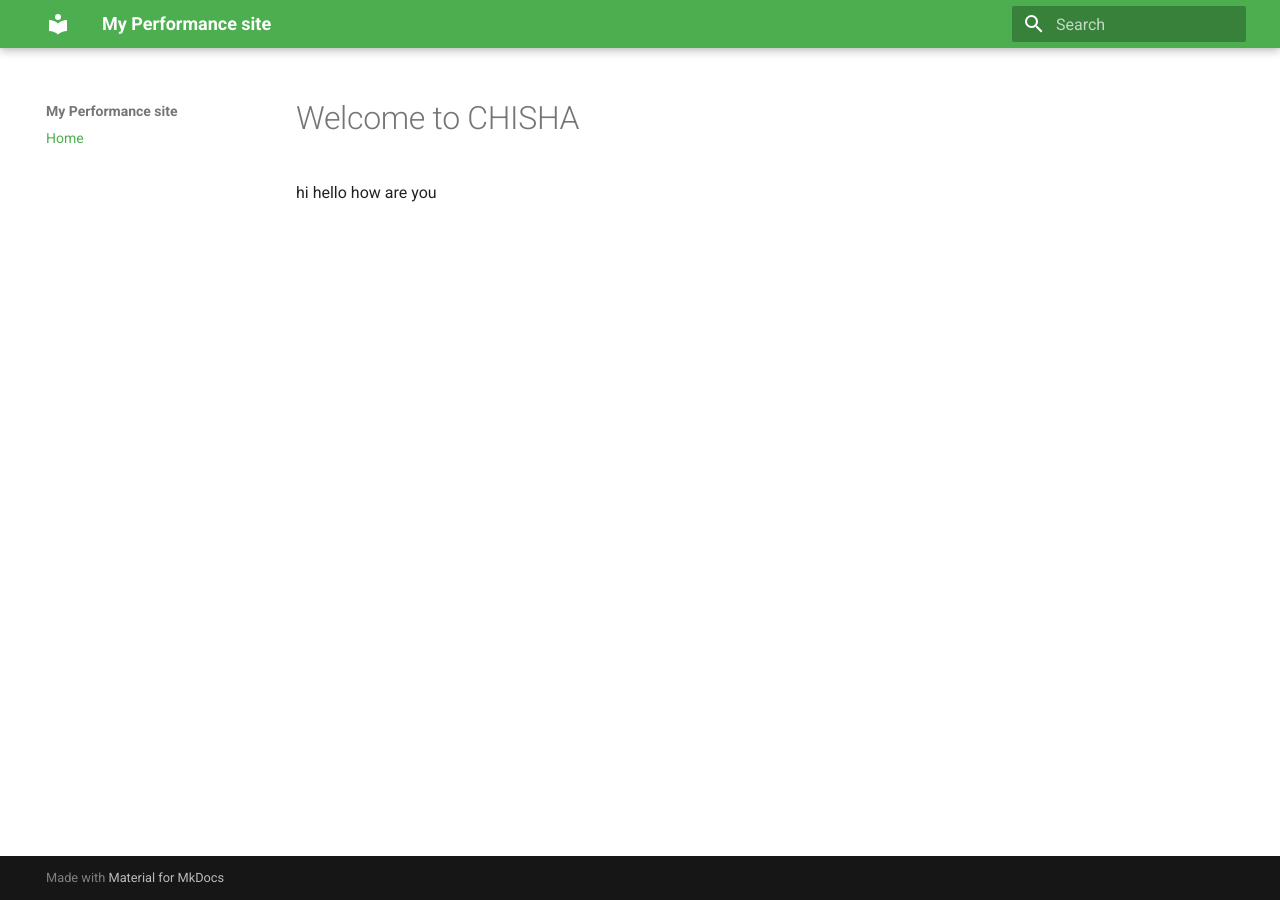
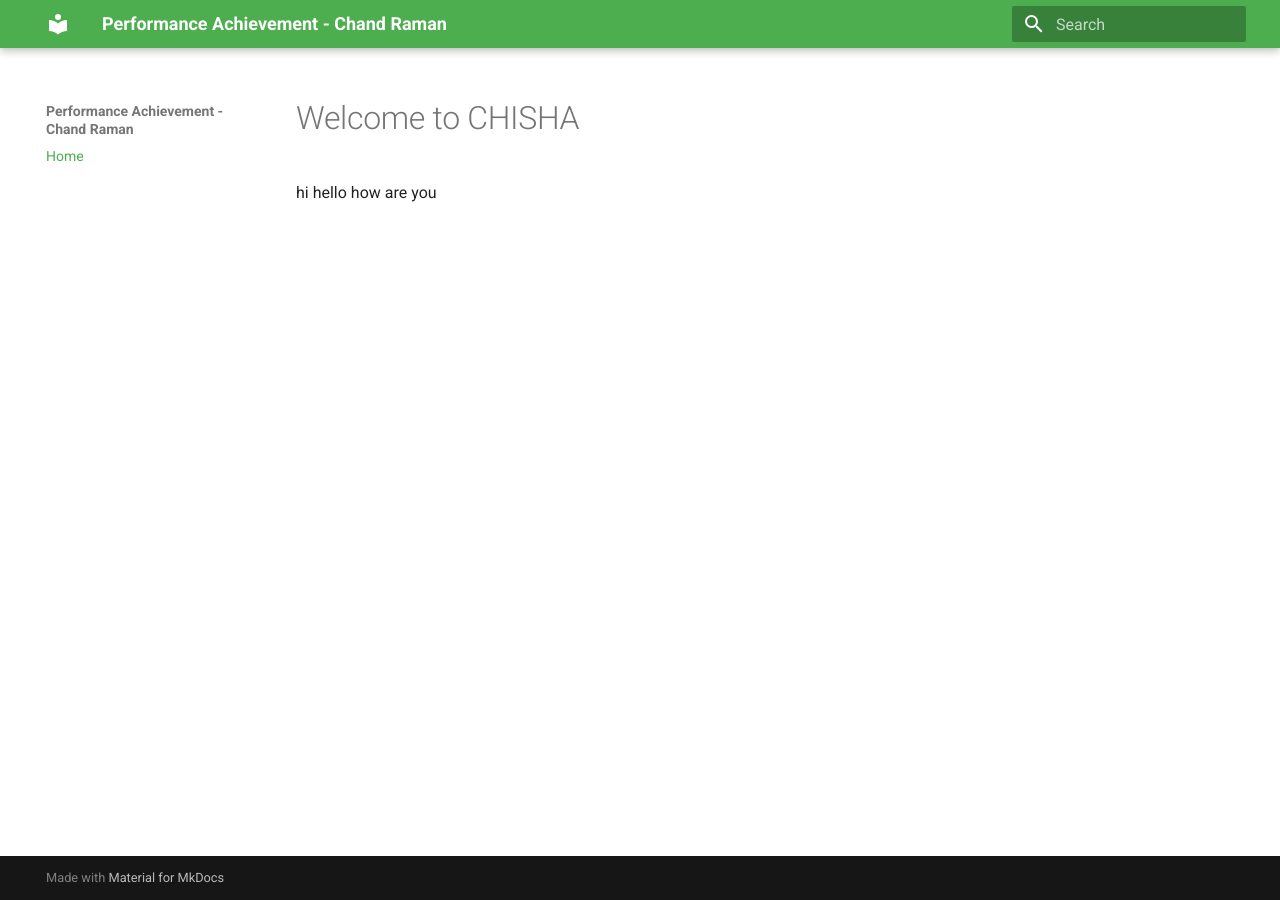
Before and after one commit to skyraman/chand, an MkDocs documentation site: the page built from docs/index.md, in a window 1280 px wide. Built offline with MkDocs 1.6.1 and Material for MkDocs 9.7.7, drawn with Linux system fonts in a browser that asks for light colours.

Commit message:
site name updated

```diff
--- a/mkdocs.yml
+++ b/mkdocs.yml
@@ -1,4 +1,4 @@
-site_name: My Performance site
+site_name: Performance Achievement - Chand Raman
 
 nav:
   - Home: index.md
```
